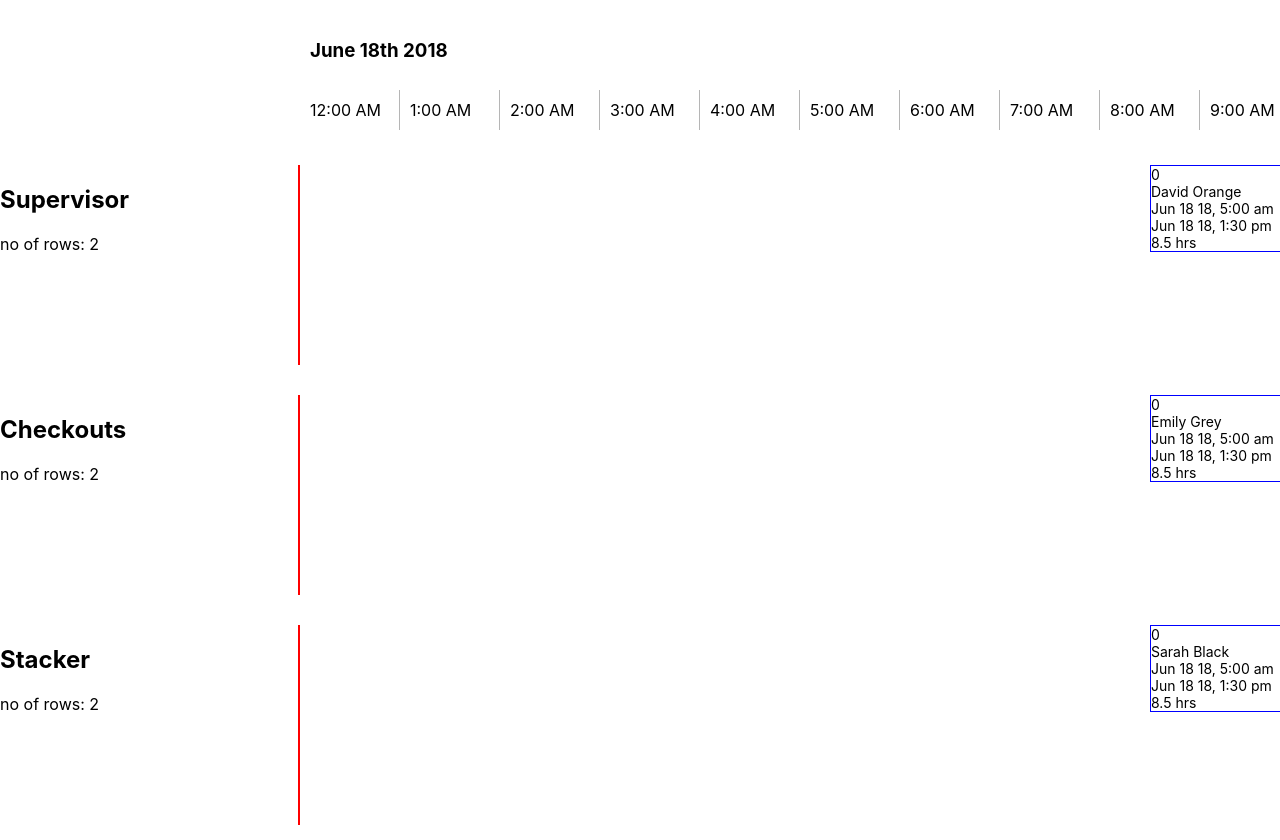
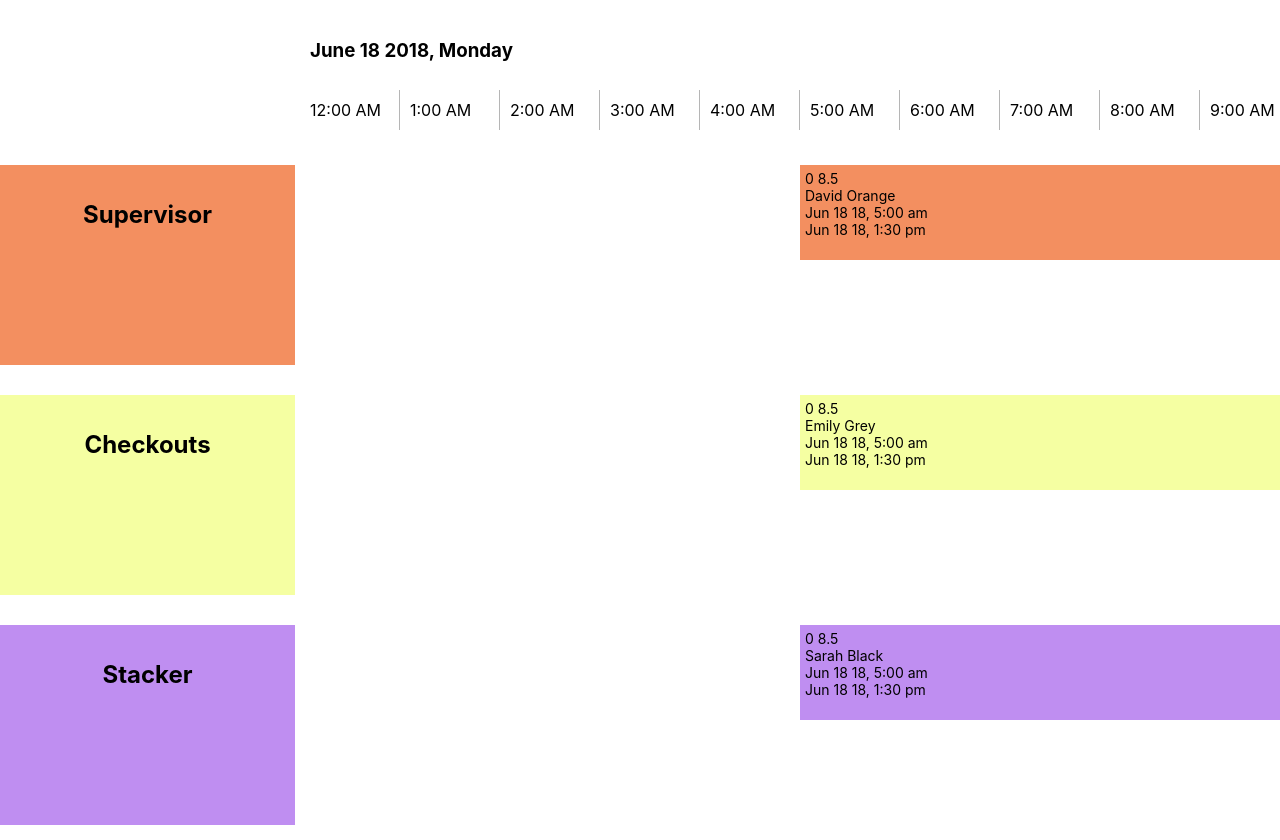
Before and after one commit to Jabalus/jzauwne-abalus-biarri-exercise, a React (Create React App) app: page / in a window 1280 px wide. Built offline with nearby package versions, Linux system fonts and the light colour scheme.

Commit message:
add working wrapping shifts with aesthetic style changes

```diff
--- a/src/Components/ShiftBox/index.js
+++ b/src/Components/ShiftBox/index.js
@@ -4,36 +4,31 @@ import moment from 'moment';
 
 import { ShiftBoxContainer } from './styles';
 
-const ShiftBox = ({ shift, employee, earliestDate, yStart }) => {
-  const width = moment
-    .duration(moment(shift.end_time).diff(moment(shift.start_time)))
-    .asHours();
+const ShiftBox = ({ shift, employee, start, width, yStart, color }) => (
+  <ShiftBoxContainer width={width} start={start} yStart={yStart} color={color}>
+    <div>
+      {yStart} {width}
+    </div>
+    {employee.first_name} {employee.last_name}
+    <div>{moment(shift.start_time).format('MMM D YY, h:mm a')}</div>
+    <div>{moment(shift.end_time).format('MMM D YY, h:mm a')}</div>
+  </ShiftBoxContainer>
+);
 
-  const start = moment
-    .duration(moment(shift.end_time).diff(earliestDate))
-    .asHours();
+// const width = moment
+//     .duration(moment(shift.end_time).diff(moment(shift.start_time)))
+//     .asHours();
 
-  return (
-    <ShiftBoxContainer width={width} start={start} yIndex={yStart}>
-      <div>{yStart}</div>
-      {employee.first_name} {employee.last_name}
-      <div>{moment(shift.start_time).format('MMM D YY, h:mm a')}</div>
-      <div>{moment(shift.end_time).format('MMM D YY, h:mm a')}</div>
-      <div>
-        {moment
-          .duration(moment(shift.end_time).diff(moment(shift.start_time)))
-          .asHours()}{' '}
-        hrs
-      </div>
-    </ShiftBoxContainer>
-  );
-};
-
+//   const start = moment
+//     .duration(moment(shift.end_time).diff(earliestDate))
+//     .asHours();
 ShiftBox.propTypes = {
   shift: PropTypes.object,
   employee: PropTypes.object,
-  earliestDate: PropTypes.instanceOf(moment),
+  start: PropTypes.number,
+  width: PropTypes.number,
   yStart: PropTypes.string,
+  color: PropTypes.string,
 };
 
 export default ShiftBox;
--- a/src/Components/ShiftBox/styles.js
+++ b/src/Components/ShiftBox/styles.js
@@ -39,9 +39,12 @@ export const RoleTimelineBody = styled.div`
 export const ShiftBoxContainer = styled.div`
   box-sizing: border-box;
   min-width: ${({ width }) => `${width * 100}px`};
-  border: 1px solid blue;
+
   position: absolute;
   left: ${({ start }) => `${start * 100}px`};
-  top: ${({ yIndex }) => `${yIndex * 100}px`};
+  top: ${({ yStart }) => `${yStart * 100}px`};
   font-size: 14px;
+  height: 95px;
+  background: ${({ color }) => color};
+  padding: 5px;
 `;
--- a/src/Components/WeekView/Timeline/index.js
+++ b/src/Components/WeekView/Timeline/index.js
@@ -17,8 +17,8 @@ const Timeline = ({ start, end }) => {
     <ContainerDiv>
       {days.map((day) => (
         <DayView
-          key={moment(day).format('MMMM Do YYYY')}
-          day={moment(day).format('MMMM Do YYYY')}
+          key={moment(day).format('MMMM DD YYYY, dddd')}
+          day={moment(day).format('MMMM DD YYYY,  dddd')}
         />
       ))}
     </ContainerDiv>
--- a/src/Components/WeekView/index.js
+++ b/src/Components/WeekView/index.js
@@ -28,14 +28,22 @@ const WeekView = ({ shifts, roles }) => {
   });
 
   const latestDate = moment(new Date(Math.max(...dateMap)));
+
   const earliestDate = moment(new Date(Math.min(...dateMap)));
 
+  // function to set the veritcal postion (what row) the shift should be on
   const setYStart = (arr) => {
     const newArr = [];
     arr.forEach((shift, i) => {
       if (i === 0) {
         newArr.push({ ...shift, yStart: 0 });
       } else {
+        /*
+            This block is used to check which indeces has overlaps
+            if an index is available e.g. 0 has no over lap consume it and ignore over lap on other
+        */
+
+        // get all overlaps with element with assign (yStart)
         const overlaps = newArr
           .filter(
             (shiftPast) =>
@@ -47,17 +55,10 @@ const WeekView = ({ shifts, roles }) => {
         if (overlaps.length === 0) {
           newArr.push({ ...shift, yStart: 0 });
         } else {
-          // originally was:
-          // newArr.push({ ...shift, yStart: overlaps.length });
-
-          /*
-            add condition here to check which indeces has overlaps
-            if an index is available e.g. 0 has no over lap consume it and ignore over lap on other
-          */
+          // get highest index of an overlap
+          const highestTakenIndex = Math.max(...overlaps);
 
           // check which indeces are free based on greatest index available on takenIndeces
-          const highestTakenIndex = Math.max(...overlaps);
-
           // look through 0 to highestTakenIndex to check which is the lowest index avaible to fill
 
           const availableIndeces = Array(highestTakenIndex + 1)
@@ -92,11 +93,13 @@ const WeekView = ({ shifts, roles }) => {
             .asHours();
 
           const startX = moment
-            .duration(moment(shift.end_time).diff(earliestDate))
+            .duration(
+              moment(shift.start_time).diff(earliestDate.startOf('day')),
+            )
             .asHours();
 
           const endX = width + startX;
-          return { ...shift, aWidth: width, startX, endX };
+          return { ...shift, width, startX, endX };
         }),
     ),
   );
@@ -118,9 +121,11 @@ const WeekView = ({ shifts, roles }) => {
     <WeekViewWrapperDiv>
       <RoleRowContainer>
         {roles.map(({ name }, i) => (
-          <RoleRowHeader noOfRows={shiftByRolesGroupYIndex[i] + 1}>
+          <RoleRowHeader
+            noOfRows={shiftByRolesGroupYIndex[i] + 1}
+            color={roles[i].background_colour}
+          >
             <h2> {name}</h2>
-            <p>no of rows: {shiftByRolesGroupYIndex[i] + 1}</p>
           </RoleRowHeader>
         ))}
       </RoleRowContainer>
@@ -128,14 +133,19 @@ const WeekView = ({ shifts, roles }) => {
         <Timeline start={earliestDate} end={latestDate} />
         {shiftByRolesGroup.map((shiftByRole, i) => (
           <RoleTimelineBody noOfRows={shiftByRolesGroupYIndex[i] + 1}>
-            {shiftByRole.map(({ employee, startX, yStart, ...shift }) => (
+            {shiftByRole.map(
+              ({ employee, width, startX, yStart, ...shift }) => (
                 <ShiftBox
                   shift={shift}
                   employee={employee}
                   earliestDate={earliestDate}
                   yStart={yStart}
+                  width={width}
+                  start={startX}
+                  color={roles[i].background_colour}
                 />
-            ))}
+              ),
+            )}
           </RoleTimelineBody>
         ))}
       </WeekViewContainerDiv>
--- a/src/Components/WeekView/styles.js
+++ b/src/Components/WeekView/styles.js
@@ -12,8 +12,11 @@ export const RoleRowHeader = styled.div`
   box-sizing: border-box;
   width: 300px;
   height: ${({ noOfRows }) => noOfRows * 100}px;
-  border-right: 2px solid red;
+  padding: 15px;
   margin: 15px 0;
+  border-right: 5px solid #ffffff;
+  background: ${({ color }) => color};
+  text-align: center;
 `;
 
 export const RoleRowContainer = styled.div`
```
Lines whose indentation alone changed are shown as unchanged.
